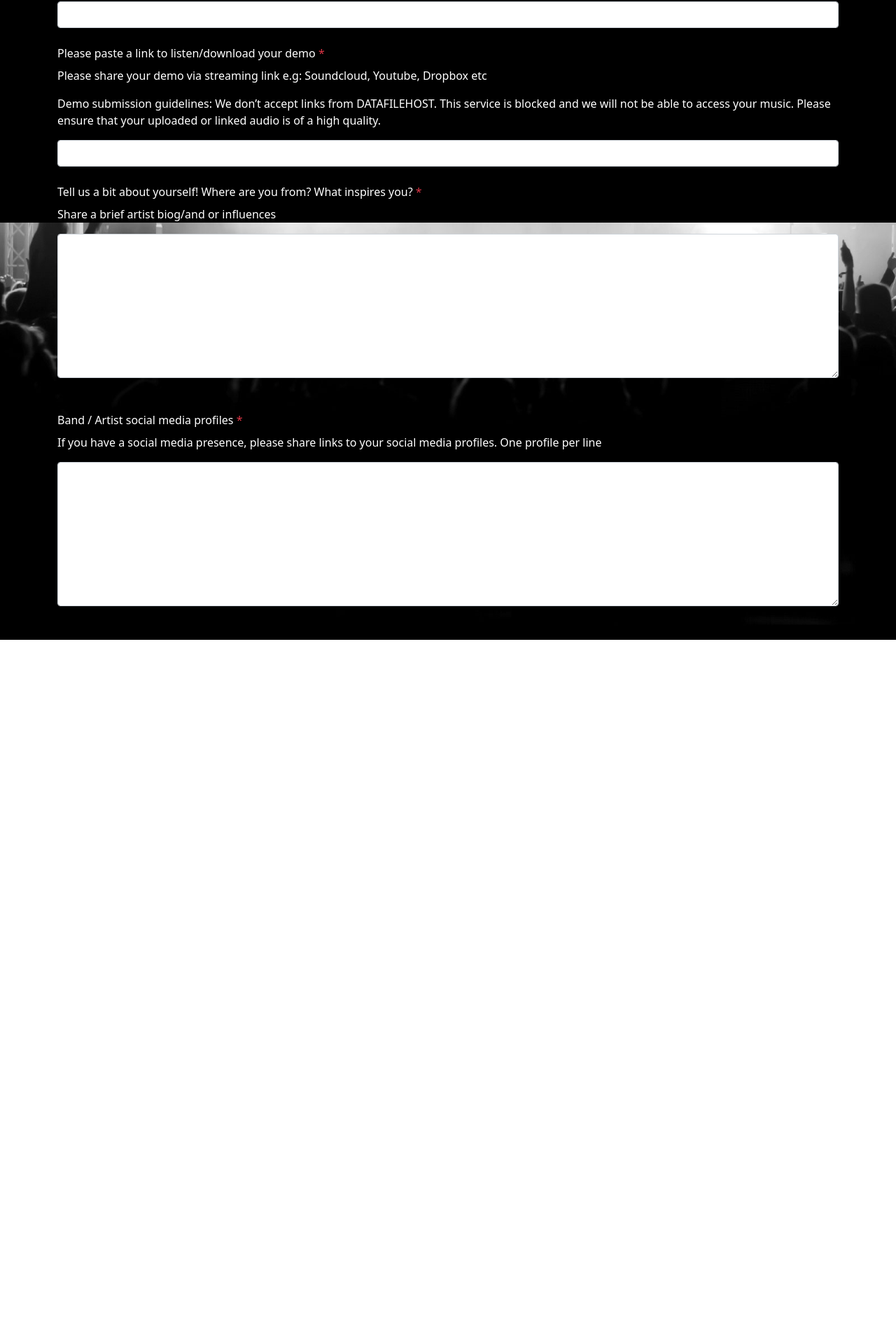
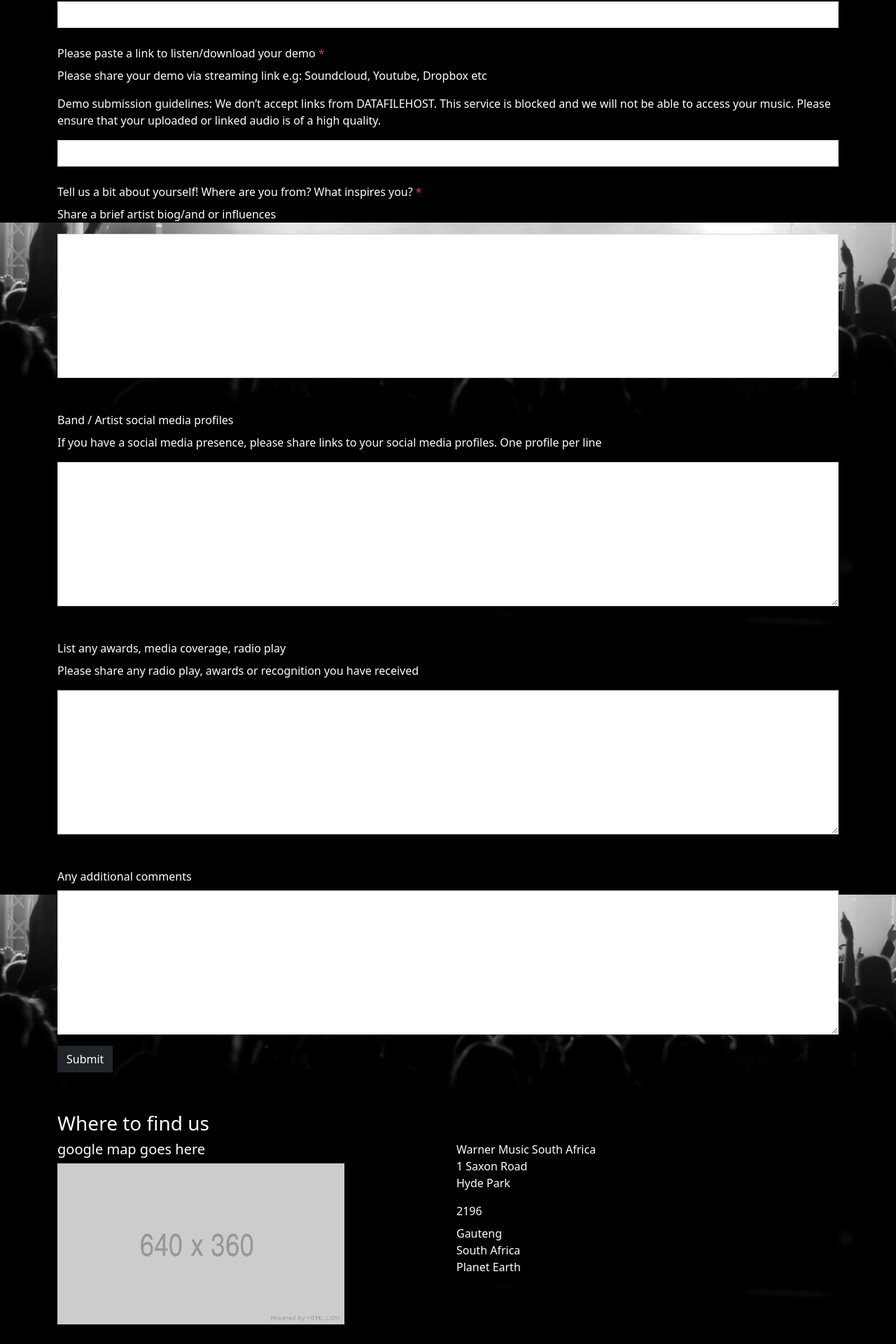
Before and after one commit to WendahNyiawung/vuetest, a Vue app: page /#/contact in a window 1280 px wide. Shown: the part 745-2665 px from the top of the page at 70% size. Before the commit the page ends 1675 px from the top, so only its background shows below. Built offline with nearby package versions, Linux system fonts and the light colour scheme.

Commit message:
done with contact page

```diff
--- a/src/views/Contact.vue
+++ b/src/views/Contact.vue
@@ -11,36 +11,65 @@
        </p>
        <h2 class="mt-3">Demo submission</h2>
        <p class="mt-4 mb-4">Fields marked with an <span class="text-danger">*</span> are required</p>
-       <form action="" method="post">
+       <form action="" method="post" class="pb-5">
          <div class="mb-4">
             <label for="exampleInputEmail1" class="form-label">Name <span class="text-danger">*</span></label>
-             <input type="text" class="form-control" id="exampleInputEmail1" aria-describedby="emailHelp" required>
+             <input type="text" class="form-control rounded-0" id="exampleInputEmail1" aria-describedby="emailHelp" required>
          </div>
          <div class="mb-4">
             <label for="exampleInputEmail1" class="form-label">Email <span class="text-danger">*</span></label>
-             <input type="email" class="form-control" id="exampleInputEmail1" aria-describedby="emailHelp" required>
+             <input type="email" class="form-control rounded-0" id="exampleInputEmail1" aria-describedby="emailHelp" required>
          </div>
          <div class="mb-4">
             <label for="exampleInputEmail1" class="form-label">Artist/Group name<span class="text-danger">*</span></label>
-             <input type="text" class="form-control" id="exampleInputEmail1" aria-describedby="emailHelp" required>
+             <input type="text" class="form-control rounded-0" id="exampleInputEmail1" aria-describedby="emailHelp" required>
          </div>
          <div class="mb-4">
             <label for="exampleInputEmail1" class="form-label">Please paste a link to listen/download your demo <span class="text-danger">*</span></label>
             <p>Please share your demo via streaming link e.g: Soundcloud, Youtube, Dropbox etc</p>
             <p>Demo submission guidelines: We don’t accept links from DATAFILEHOST. This service is blocked and we will not be able to access your music. Please ensure that your uploaded or linked audio is of a high quality.</p>
-             <input type="text" class="form-control" id="exampleInputEmail1" aria-describedby="emailHelp" required>
+             <input type="text" class="form-control rounded-0" id="exampleInputEmail1" aria-describedby="emailHelp" required>
          </div>
          <div class="mb-5">
             <label for="exampleInputEmail1" class="form-label">Tell us a bit about yourself! Where are you from? What inspires you? <span class="text-danger">*</span></label>
             <p>Share a brief artist biog/and or influences</p>
-           <textarea class="form-control" id="exampleFormControlTextarea1" rows="8" required></textarea>
+           <textarea class="form-control rounded-0" id="exampleFormControlTextarea1" rows="8" required></textarea>
          </div>
-         <div class="mb-3 pb-5">
-            <label for="exampleInputEmail1" class="form-label">Band / Artist social media profiles <span class="text-danger">*</span></label>
+         <div class="mb-5">
+            <label for="exampleInputEmail1" class="form-label font-weight-bolder">Band / Artist social media profiles </label>
             <p>If you have a social media presence, please share links to your social media profiles.  One profile per line</p>
-           <textarea class="form-control" id="exampleFormControlTextarea1" rows="8" required></textarea>
+           <textarea class="form-control rounded-0" id="exampleFormControlTextarea1" rows="8"></textarea>
          </div>
+         <div class="mb-5">
+            <label for="exampleInputEmail1" class="form-label font-weight-bold">List any awards, media coverage, radio play</label>
+            <p>Please share any radio play, awards or recognition you have received</p>
+           <textarea class="form-control rounded-0" id="exampleFormControlTextarea1" rows="8"></textarea>
+         </div>
+         <div class="mb-3">
+            <label for="exampleInputEmail1" class="form-label font-weight-bold">Any additional comments</label>
+           <textarea class="form-control rounded-0" id="exampleFormControlTextarea1" rows="8"></textarea>
+         </div>
+         <button type="submit" class="btn btn-dark rounded-0 ">Submit</button>
        </form>
+       <h3 class="mt-2">Where to find us</h3>
+       <div class="row mt-2 pb-5">
+         <div class="col-lg-6">
+           <h5>google map goes here</h5>
+           <img src="../assets/img/640x360.png" alt="" srcset="" class="w-75">
+
+         </div>
+         <div class="col-lg-3">
+            <p class="font font-weight-bold m-0">Warner Music South Africa</p>
+            <p class="font font-weight-bold m-0">1 Saxon Road</p>
+            <p class="font font-weight-bold">Hyde Park</p>
+            <p class="font font-weight-bold m-0">2196</p>
+            <div class="mt-2">
+              <p class="font font-weight-bold m-0">Gauteng</p>
+              <p class="font font-weight-bold m-0">South Africa</p>
+              <p class="font font-weight-bold m-0">Planet Earth</p>
+            </div>
+         </div>
+       </div>
      </div>
     </div>
 </template>
```
Also changed, not shown: src/assets/img/640x360.png (added).
